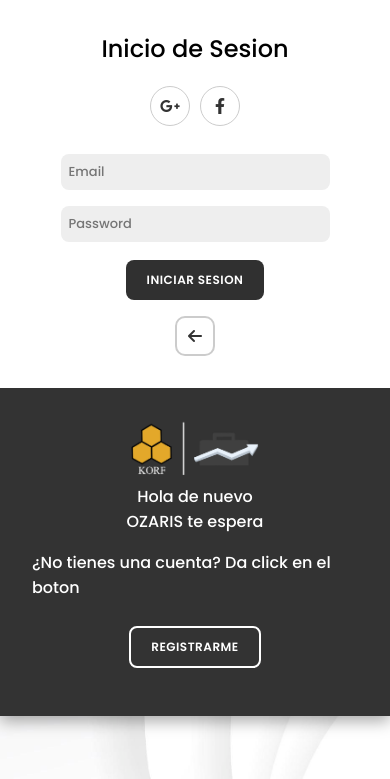
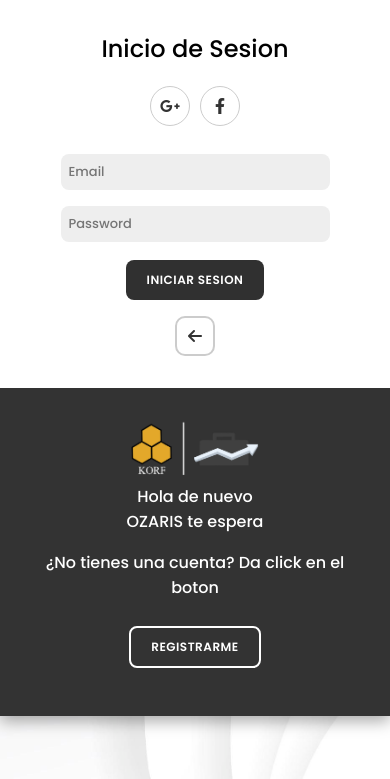
Before and after one commit to Ozaris/Proyecto1, a PHP site: page /RF_login_usr.php in a window 390 px wide. Shown: the part 65-844 px from the top of the page. Run offline with PHP 8.4, Linux system fonts and the light colour scheme.

Commit message:
subida de algo muy importante y escensial para la pagina y el buen funcionamiento de la misma

```diff
--- a/style/style.css
+++ b/style/style.css
@@ -599,6 +599,9 @@ body.no-scroll {
             text-align: center;
             font-size: 1.5rem;
         }
+        .piniciosesion {
+            text-align: center;
+        }
     }
 
 
```
